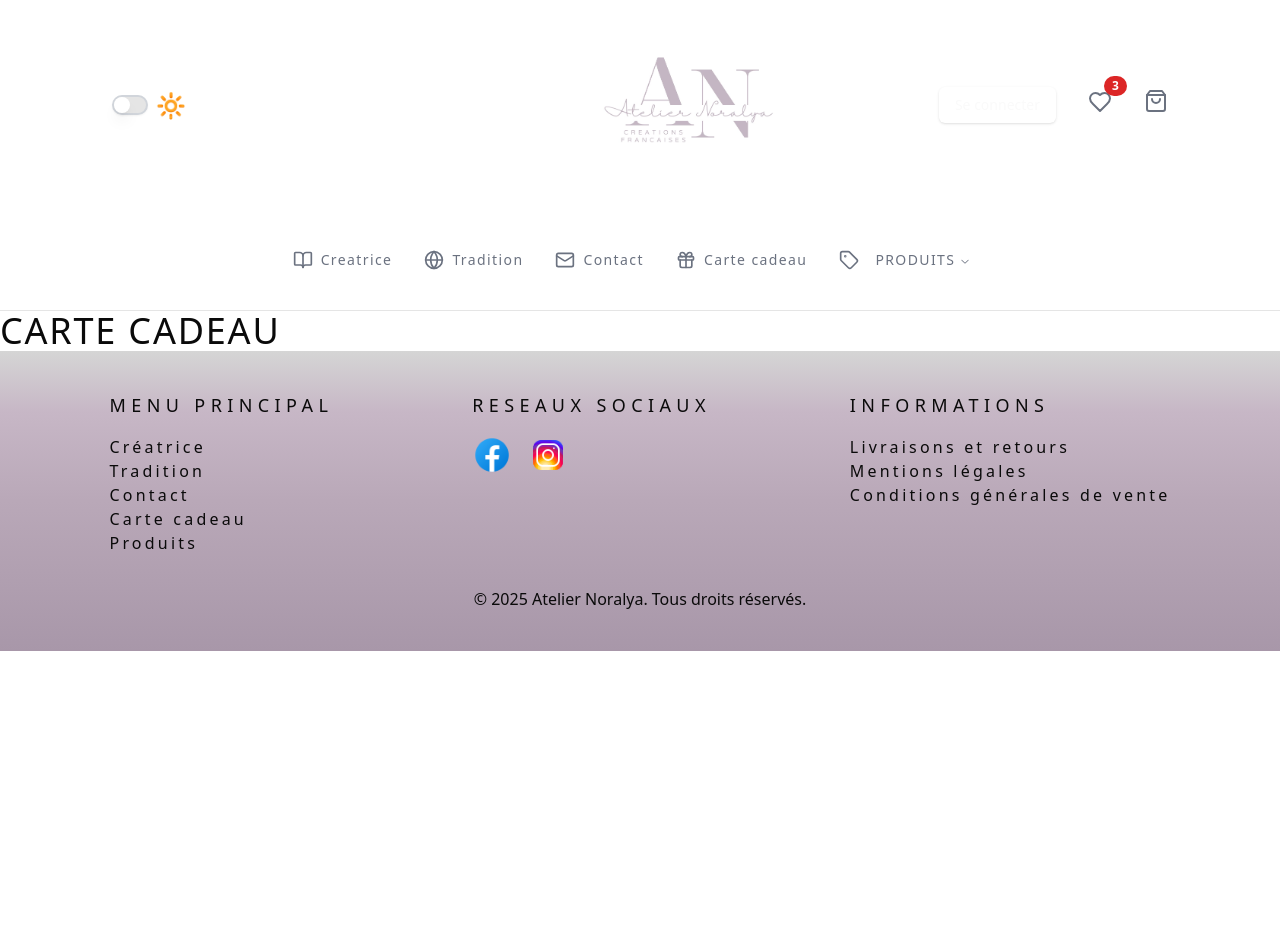
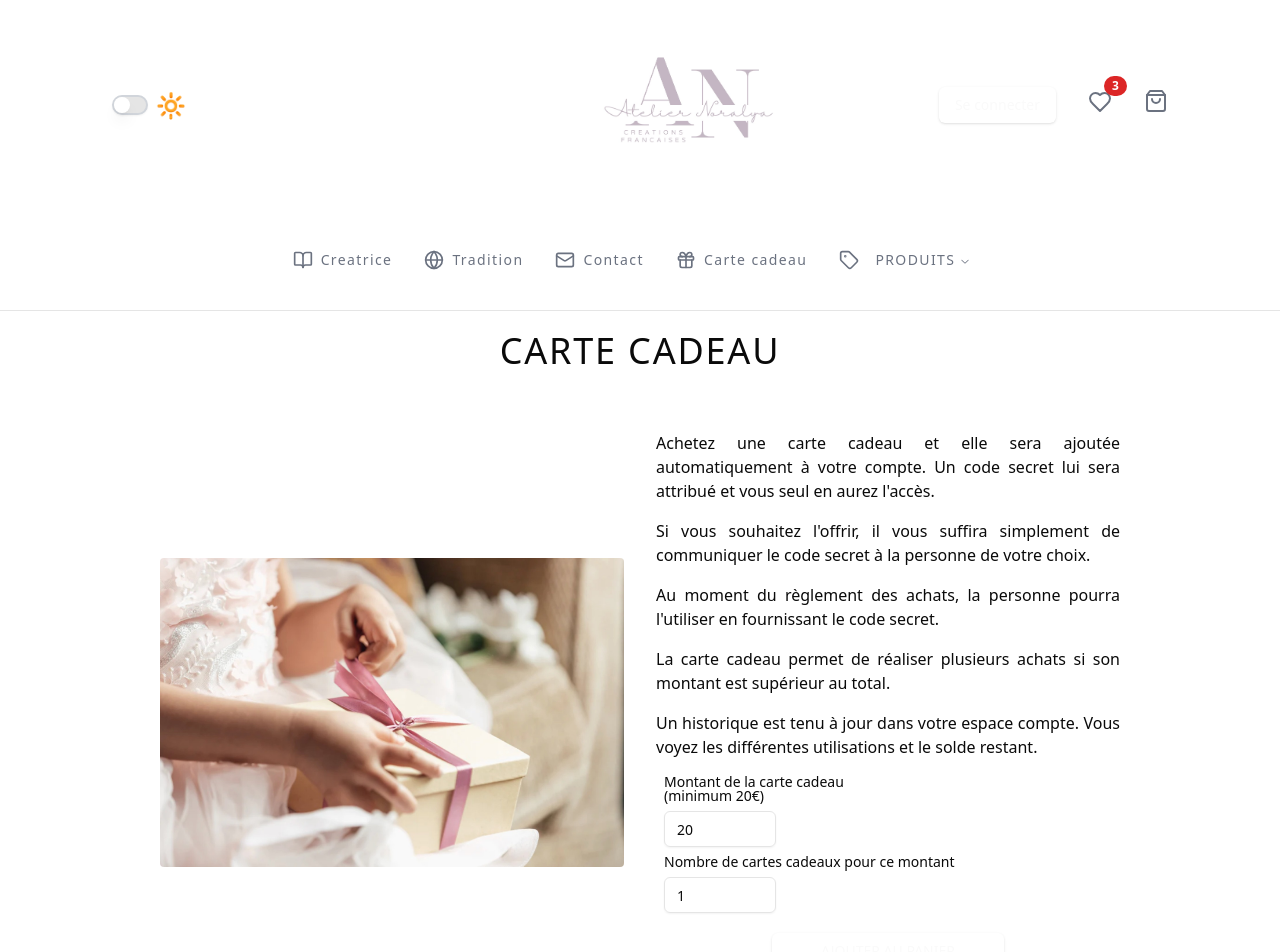
Before and after one commit to DavyHaYehoudi/e-com-v2, a Next.js app in the folder client/: page /carte-cadeau in a window 1280 px wide. Shown: the top 952 px of the page. Before the commit the page ends 800 px from the top, so only its background shows below. Built offline with nearby package versions, Linux system fonts and the light colour scheme.

Commit message:
buy giftcard

```diff
--- a/client/app/carte-cadeau/page.tsx
+++ b/client/app/carte-cadeau/page.tsx
@@ -1,11 +1,130 @@
-import React from 'react';
+"use client";
+import AddToCartButton from "@/components/shared/AddToCartButton";
+import { Input } from "@/components/ui/input";
+import { Label } from "@/components/ui/label";
+import Image from "next/image";
+import React, { useState } from "react";
 
 const GiftcardPage = () => {
-    return (
-        <div>
-            <h1>carte cadeau</h1>
+  const [amount, setAmount] = useState(20);
+  const [quantity, setQuantity] = useState(1);
+  const [errors, setErrors] = useState<{
+    amount: string | null;
+    quantity: string | null;
+  }>({
+    amount: null,
+    quantity: null,
+  });
+
+  const handleAmountChange = (e: React.ChangeEvent<HTMLInputElement>) => {
+    const newAmount = parseInt(e.target.value);
+    if (newAmount < 20) {
+      setErrors((prevErrors) => ({
+        ...prevErrors,
+        amount: "Le montant doit être au moins 20€.",
+      }));
+    } else {
+      setErrors((prevErrors) => ({ ...prevErrors, amount: null }));
+      setAmount(newAmount);
+    }
+  };
+
+  const handleQuantityChange = (e: React.ChangeEvent<HTMLInputElement>) => {
+    const newQuantity = parseInt(e.target.value);
+    if (newQuantity < 1) {
+      setErrors((prevErrors) => ({
+        ...prevErrors,
+        quantity: "La quantité doit être au moins 1.",
+      }));
+    } else {
+      setErrors((prevErrors) => ({ ...prevErrors, quantity: null }));
+      setQuantity(newQuantity);
+    }
+  };
+
+  return (
+    <main>
+      <h1 className="text-center mt-5">carte cadeau</h1>
+      <section className="container mx-auto w-3/4">
+        <div className="flex flex-col md:flex-row justify-between items-center gap-8">
+          <div className="flex-1">
+            <Image
+              src="/images/giftcard.jpeg"
+              alt="Magnifique coffret tenu dans les mains d'une jeune femme en train de l'ouvrir."
+              width={800}
+              height={200}
+              className="rounded"
+            />
+          </div>
+
+          <div className="flex-1 space-y-4 text-justify">
+            <p>
+              Achetez une carte cadeau et elle sera ajoutée automatiquement à
+              votre compte. Un code secret lui sera attribué et vous seul en
+              aurez l'accès.
+            </p>
+            <p>
+              Si vous souhaitez l'offrir, il vous suffira simplement de
+              communiquer le code secret à la personne de votre choix.
+            </p>
+            <p>
+              Au moment du règlement des achats, la personne pourra l'utiliser
+              en fournissant le code secret.
+            </p>
+            <p>
+              La carte cadeau permet de réaliser plusieurs achats si son montant
+              est supérieur au total.
+            </p>
+            <p>
+              Un historique est tenu à jour dans votre espace compte. Vous voyez
+              les différentes utilisations et le solde restant.
+            </p>
+            <div>
+              <div className="flex flex-col gap-2 m-2">
+                <Label>
+                  Montant de la carte cadeau
+                  <br />
+                  (minimum 20€)
+                </Label>
+                <Input
+                  type="number"
+                  placeholder="20"
+                  className="w-1/4"
+                  min={20}
+                  value={amount}
+                  onChange={handleAmountChange}
+                />
+                {errors.amount && (
+                  <p className="text-red-500">{errors.amount}</p>
+                )}
+              </div>
+              <div className="flex flex-col gap-2 m-2">
+                <Label>Nombre de cartes cadeaux pour ce montant</Label>
+                <Input
+                  type="number"
+                  placeholder="1"
+                  className="w-1/4"
+                  min={1}
+                  value={quantity}
+                  onChange={handleQuantityChange}
+                />
+                {errors.quantity && (
+                  <p className="text-red-500">{errors.quantity}</p>
+                )}
+              </div>
+              <div className="mt-5">
+                <AddToCartButton
+                  amount={amount}
+                  quantity={quantity}
+                  type="giftCard"
+                />
+              </div>
+            </div>
+          </div>
         </div>
-    );
+      </section>
+    </main>
+  );
 };
 
 export default GiftcardPage;
--- a/client/app/panier/hooks/useCartManager.ts
+++ b/client/app/panier/hooks/useCartManager.ts
@@ -6,9 +6,11 @@ import { ProductCartGiftcards } from "@/app/types/ProductTypes";
 import useAuthStatus from "@/app/hooks/useAuthStatus";
 
 interface ProductProps {
-  product: { id: number };
-  selectedVariant: string;
+  product?: { id: number };
+  selectedVariant?: string;
   quantity: number;
+  amount?: number;
+  type: "item" | "giftCard";
 }
 
 export const useCartManager = () => {
@@ -40,28 +42,32 @@ export const useCartManager = () => {
 
   // Ajouter ou mettre à jour un produit dans le panier
   const addOrUpdateProduct = useCallback(
-    ({ product, selectedVariant, quantity }: ProductProps) => {
-      const updatedItems = productsInCart?.items
-        ? [...productsInCart.items]
-        : [];
-
-      // Trouver le produit dans le panier
-      const existingItemIndex = updatedItems.findIndex(
+    ({ product, selectedVariant, quantity, amount, type }: ProductProps) => {
+      const updatedItems =
+        type === "item" && product && selectedVariant
+          ? (() => {
+              // Vérifier si le produit existe déjà dans les items du panier
+              const existingItemIndex = productsInCart?.items.findIndex(
                 (item) =>
                   item.id === product.id &&
-          (selectedVariant ? item.selectedVariant === selectedVariant : true)
+                  (selectedVariant
+                    ? item.selectedVariant === selectedVariant
+                    : true)
               );
 
-      if (existingItemIndex !== -1) {
-        // Mise à jour de la quantité
-        updatedItems[existingItemIndex].quantityInCart = quantity;
+              if (existingItemIndex && existingItemIndex !== -1) {
+                // Mettre à jour la quantité de l'article existant
+                const itemsCopy = [...(productsInCart?.items || [])];
+                itemsCopy[existingItemIndex].quantityInCart = quantity;
+                return itemsCopy;
               } else {
-        // Ajouter un nouvel élément
-        updatedItems.push({
+                // Ajouter un nouvel item
+                return [
+                  ...(productsInCart?.items || []),
+                  {
                     id: product.id,
                     selectedVariant,
                     quantityInCart: quantity,
-          // Autres propriétés nécessaires uniquement dans le panier local
                     name: "",
                     SKU: "",
                     description: "",
@@ -82,21 +88,38 @@ export const useCartManager = () => {
                     categories: [],
                     tags: [],
                     variants: [],
-        });
+                  },
+                ];
               }
+            })()
+          : productsInCart?.items || [];
+
+      const updatedGiftCards =
+        type === "giftCard" && amount
+          ? [
+              ...(productsInCart?.giftCards || []),
+              {
+                amount,
+                quantity,
+                id: Math.floor(Math.random() * 1000000) + Date.now(), // ID aléatoire unique et temporaire
+                cart_id: 0,
+                created_at: "",
+                updated_at: "",
+              },
+            ]
+          : productsInCart?.giftCards || [];
 
       const updatedCart = {
         cart: productsInCart?.cart,
         items: updatedItems,
-        giftCards: productsInCart?.giftCards || [],
+        giftCards: updatedGiftCards,
       };
 
       setProductsInCart(updatedCart); // Mise à jour du contexte
-      // Sauvegarde dans localStorage
-      saveCartToLocalStorage(updatedCart);
-      // Envoi à l’API avec le format correct
+      saveCartToLocalStorage(updatedCart); // Sauvegarde dans localStorage
+
       if (isAuthenticated) {
-        triggerFetch(formatCartForAPI(updatedItems, updatedCart.giftCards));
+        triggerFetch(formatCartForAPI(updatedItems, updatedGiftCards)); // Envoi à l'API
       }
     },
     [productsInCart, setProductsInCart, triggerFetch]
--- a/client/components/pages/cart-sheet/header/Header.tsx
+++ b/client/components/pages/cart-sheet/header/Header.tsx
@@ -2,7 +2,7 @@ import { CartResponse } from "@/app/types/CartTypes";
 import React from "react";
 
 interface HeaderProps {
-  productsInCart: CartResponse | null;
+  productsInCart?: CartResponse | null;
 }
 
 const Header: React.FC<HeaderProps> = ({ productsInCart }) => {
--- a/client/components/shared/AddToCartButton.tsx
+++ b/client/components/shared/AddToCartButton.tsx
@@ -18,10 +18,12 @@ import { useCartManager } from "@/app/panier/hooks/useCartManager";
 import { CartResponse } from "@/app/types/CartTypes";
 
 interface AddToCartButtonProps {
-  product: Product | MasterProductsType ;
-  selectedVariant: string;
+  product?: Product | MasterProductsType;
+  selectedVariant?: string;
   quantity: number;
-  productsInCart: CartResponse | null;
+  productsInCart?: CartResponse | null;
+  amount?: number;
+  type: "item" | "giftCard";
 }
 
 const AddToCartButton: React.FC<AddToCartButtonProps> = ({
@@ -29,12 +31,14 @@ const AddToCartButton: React.FC<AddToCartButtonProps> = ({
   selectedVariant,
   quantity,
   productsInCart,
+  amount,
+  type = "item",
 }) => {
   const [isSheetOpen, setIsSheetOpen] = useState<boolean>(false);
   const { addOrUpdateProduct } = useCartManager();
 
   const onAddToCart = () => {
-    addOrUpdateProduct({ product, selectedVariant, quantity });
+    addOrUpdateProduct({ product, selectedVariant, quantity, amount, type });
     setIsSheetOpen(true);
   };
 
```
Lines whose indentation alone changed are shown as unchanged.
